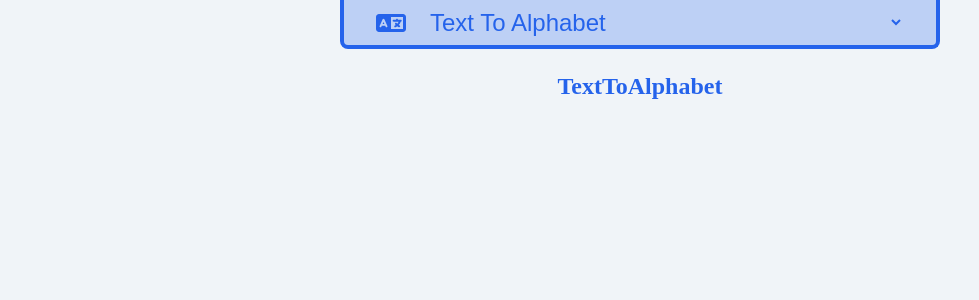
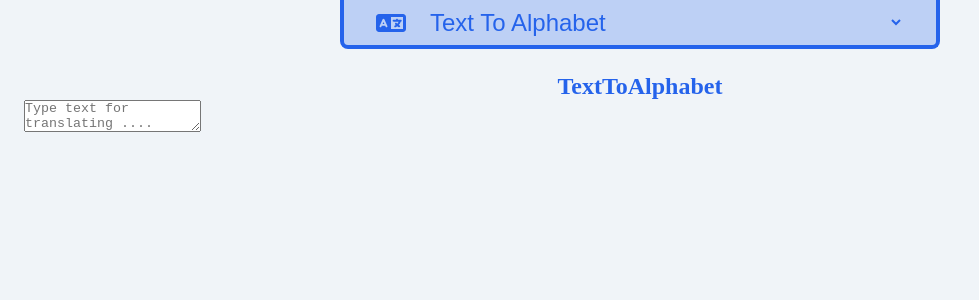
Before and after one commit to DigitaleWeltLibrary/the-nato-speller, a React (Vite) app: page /texttoalphabet in a window 1280 px wide. Shown: the top 300 px of the page, without its empty margins (0-979 px from the left). Built offline with nearby package versions, Linux system fonts and the light colour scheme.

Commit message:
translation textarea no styling

```diff
--- /dev/null
+++ b/src/components/TranslateTextarea.jsx
@@ -0,0 +1,23 @@
+export default function TranslateTextarea({ settextstate }) {
+
+    const manageinput = (e) => {
+        const value = e.target.value.trim()
+
+        if (value.length === 0) {
+            settextstate([]);
+            return;
+        } else {
+            const text = value.split(/\s+/).map(word => word.trim())
+            settextstate(text)
+        }
+    }
+
+
+
+    return (
+        <textarea
+            placeholder="Type text for translating ...."
+            onChange={(e) => manageinput(e)}
+        />
+    )
+}
--- a/src/pages/TextToAlphabet.jsx
+++ b/src/pages/TextToAlphabet.jsx
@@ -1,7 +1,25 @@
+import { useState } from "react";
+import TranslateTextarea from "../components/TranslateTextarea";
+
 export default function TextToAlphabet() {
+
+    const [gettext, setgettext] = useState([])
+
+    const settextstate = (text) => setgettext(text)
+
+
     return (
-        <h1>
-            TextToAlphabet
-        </h1>
+        <>
+            <h1>
+                TextToAlphabet
+            </h1>
+
+            <article>
+                <TranslateTextarea
+                    settextstate={settextstate}
+                />
+                {gettext.map(word => word + " + ")}
+            </article>
+        </>
     )
 }
```
